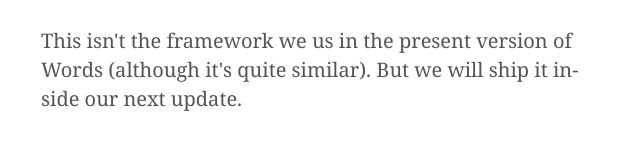
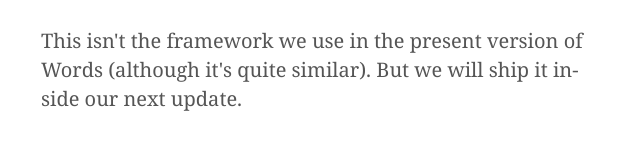
Before and after one commit to starburst1977/out-of-words, a plain HTML site: page index.html in a window 1280 px wide. Shown: the part 993-1142 px from the top of the page, 319-959 px from the left. Drawn offline with Linux system fonts and the light colour scheme.

Commit message:
Fixed a small typo :)

```diff
--- a/index.html
+++ b/index.html
@@ -40,7 +40,7 @@
             <li><a href="multi-col-minimal.html">Multi Column View</a></li>
         </ul>
         <p>
-            This isn't the framework we us in the present version of Words (although it's quite similar). But we will ship it inside our next update.
+            This isn't the framework we use in the present version of Words (although it's quite similar). But we will ship it inside our next update.
         </p>
     </div>
 
```
